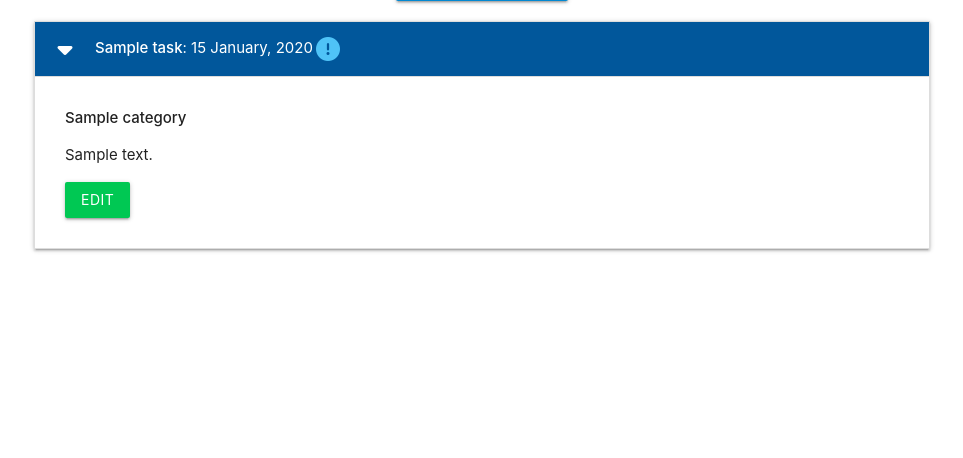
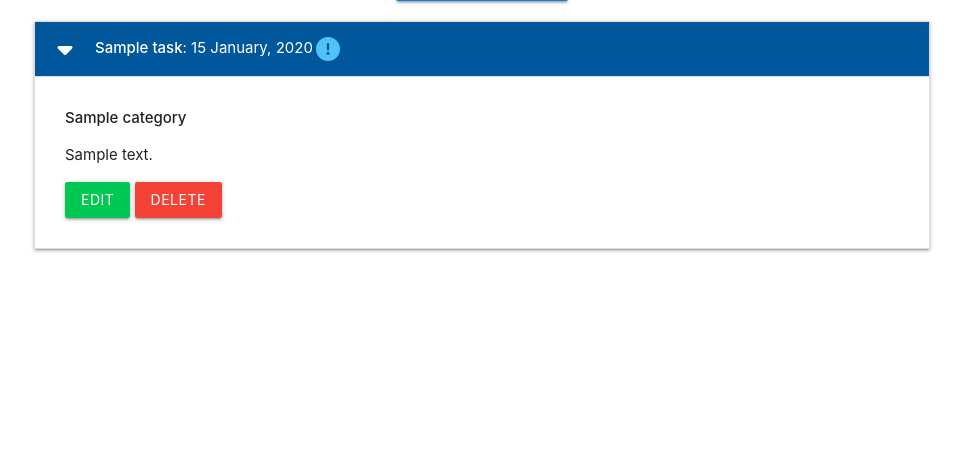
Before and after one commit to yousefalm1/flask-sqlalchemy-task-manager, a Flask app: page / in a window 1280 px wide, after a click that opens the changed part. Shown: the part 212-670 px from the top of the page, without its empty margins (158-1121 px from the left). Run offline with Flask 2, Linux system fonts and the light colour scheme; tables that the repository leaves empty hold one stand-in row (values such as "Sample post").

Commit message:
Add delete task function

```diff
--- a/taskmanager/routes.py
+++ b/taskmanager/routes.py
@@ -75,3 +75,11 @@ def edit_task(task_id):
         task.category_id = request.form.get("category_id")
         db.session.commit()
     return render_template("edit_task.html", task=task, categories=categories)
+
+
+@app.route("/delete_task/<int:task_id>")
+def delete_task(task_id):
+    task = Task.query.get_or_404(task_id)
+    db.session.delete(task)
+    db.session.commit()
+    return redirect(url_for("home"))
--- a/taskmanager/templates/tasks.html
+++ b/taskmanager/templates/tasks.html
@@ -27,8 +27,12 @@
       <a
         href="{{ url_for('edit_task', task_id = task.id) }}"
         class="btn green accent-4"
-        >Edit</a
-      >
+        >Edit</a>
+        <a
+          href="{{ url_for('delete_task', task_id = task.id)}}"
+          class="btn red"
+          >Delete</a
+        >
     </div>
   </li>
   {% endfor %}
```
